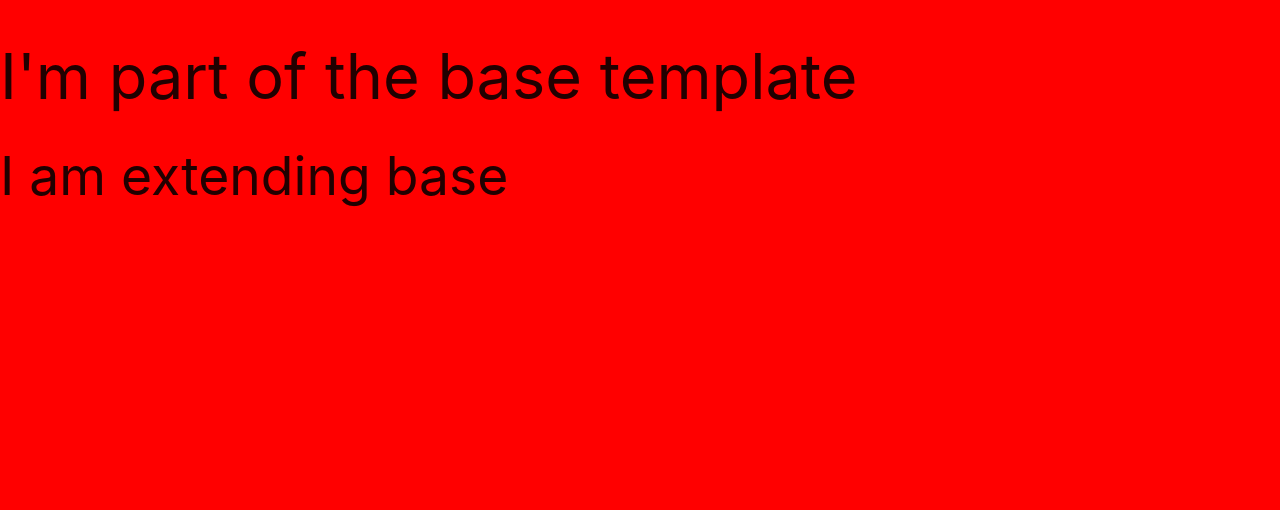
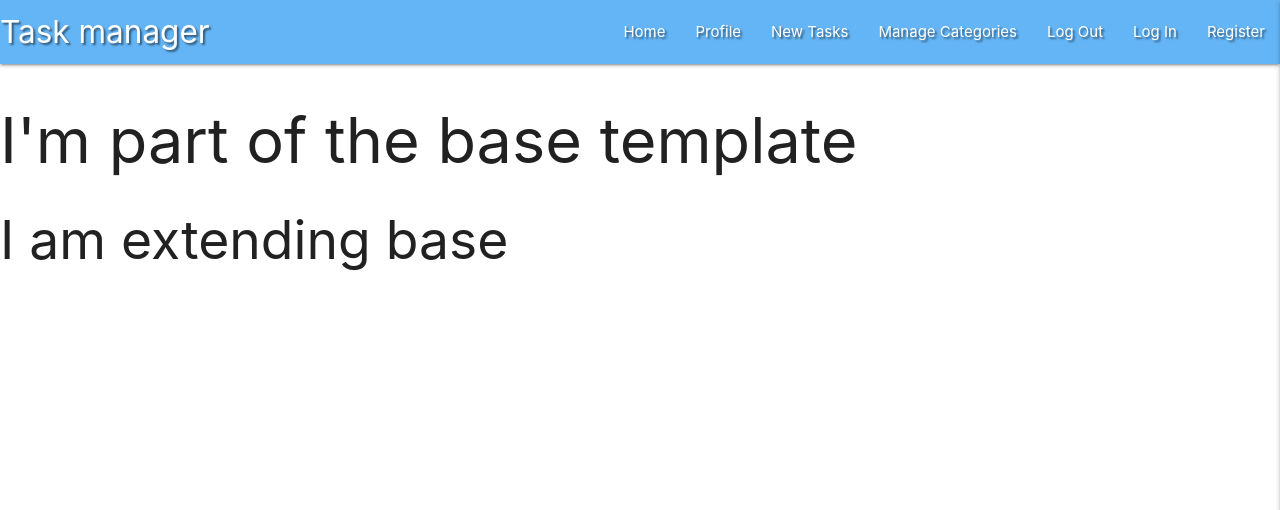
Before and after one commit to Martin-ITT/Flask-mini-project, a Flask app: page / in a window 1280 px wide. Shown: the top 510 px of the page. Run offline with Flask 2, Linux system fonts and the light colour scheme; data that the repository does not hold is empty; some libraries are stand-ins or nearby versions.

Commit message:
navbar addded and styled

```diff
--- a/static/css/style.css
+++ b/static/css/style.css
@@ -1,3 +1,3 @@
-body {
-    background-color: red;
+.text-shadow {
+    text-shadow: 2px 2px 2px rgba(0, 0, 0, 0.5) ;
 }
--- a/static/js/script.js
+++ b/static/js/script.js
@@ -0,0 +1,3 @@
+$(document).ready(function(){
+    $('.sidenav').sidenav({edge: "right"});
+  });
--- a/templates/base.html
+++ b/templates/base.html
@@ -13,6 +13,37 @@
         <title>Task manager</title>
     </head>
     <body>
+        <header>
+            <!-- navbar -->
+            <nav class="nav-extended text-shadow blue lighten-2">
+                <div class="nav-wrapper">
+                    <a href="{{ url_for('get_tasks') }}" class="brand-logo">Task manager</a>
+                    <a href="#" data-target="mobile-demo" class="sidenav-trigger right"><i class="fas fa-bars"></i></a>
+                    <ul class="right hide-on-med-and-down">
+                        <li><a href="#">Home</a></li>
+                        <li><a href="#">Profile</a></li>
+                        <li><a href="#">New Tasks</a></li>
+                        <li><a href="#">Manage Categories</a></li>
+                        <li><a href="#">Log Out</a></li>
+                        <li><a href="#">Log In</a></li>
+                        <li><a href="#">Register</a></li>
+                    </ul>
+                </div>
+            </nav>
+
+            <!-- mobile navbar -->
+            <ul class="sidenav" id="mobile-demo">
+                <li><h4 class="center-align light-blue-text text-darken-4">Task Manager</h4></li>
+                <li><a href="{{ url_for('get_tasks') }}">Home</a></li>
+                <li><a href="#">Profile</a></li>
+                <li><a href="#">New Tasks</a></li>
+                <li><a href="#">Manage Categories</a></li>
+                <li><a href="#">Log Out</a></li>
+                <li><a href="#">Log In</a></li>
+                <li><a href="#">Register</a></li>
+            </ul>
+        </header>
+
         <h1>I'm part of the base template</h1>
 
         {% block content %}
```
Also changed, not shown: notes.txt (+24 -0 lines).
